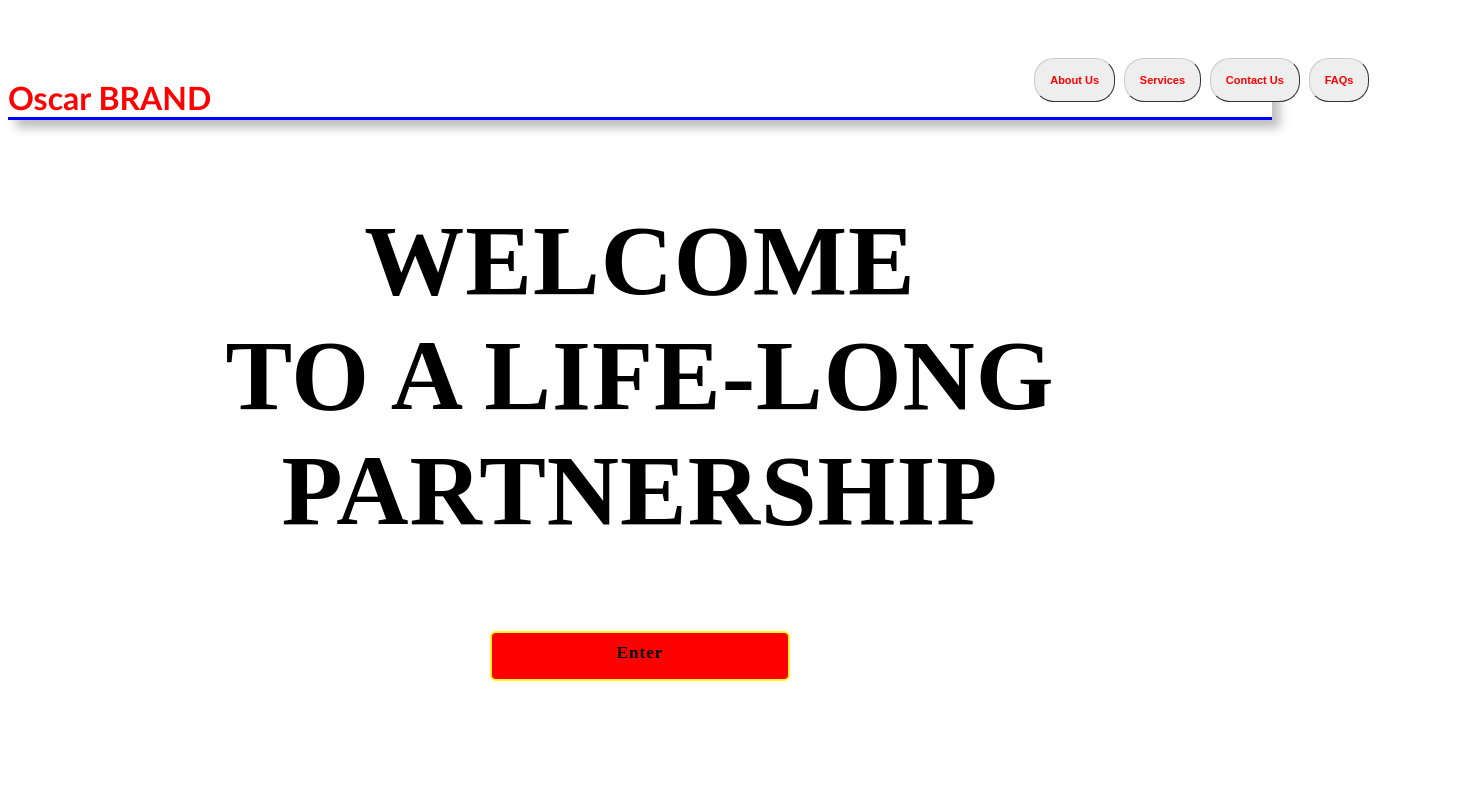
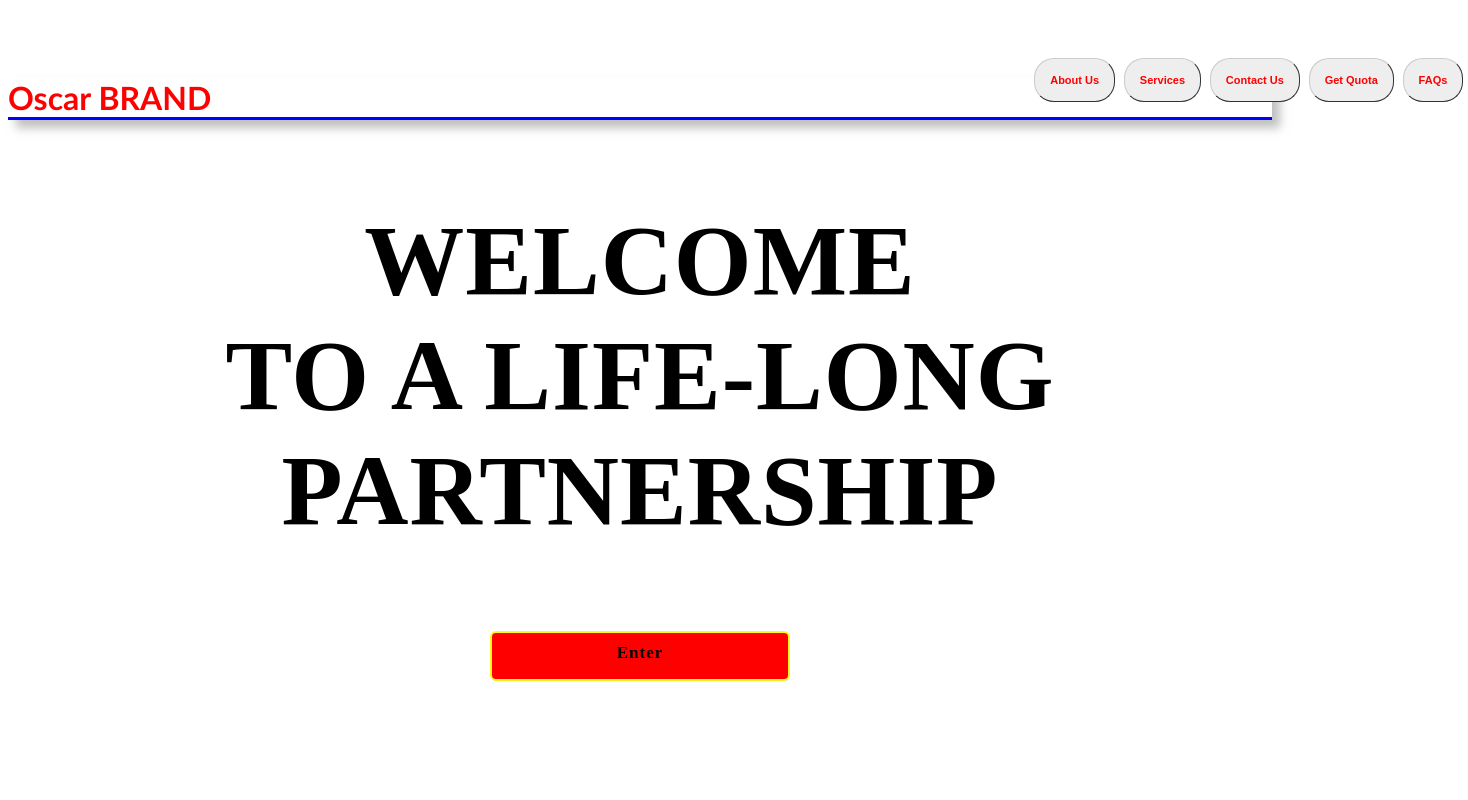
Before and after one commit to Oscarjnr/portfolio, a plain HTML site: page index.html in a window 1280 px wide. Shown: the top 800 px of the page, 1468 px wide, since content can reach past the window. Drawn offline with Linux system fonts and the light colour scheme.

Commit message:
added link

```diff
--- a/index.html
+++ b/index.html
@@ -38,6 +38,7 @@
         <a href="#" class="button button1">About Us</a>
         <a href="#" class="button button1">Services</a>
         <a href="#" class="button button2">Contact Us</a>
+        <a href="#" class="button button2">Get Quota</a>
         <a href="#" class="button button3" > FAQs</a>
         </div>
         <title>OscarBrand</title>
```
